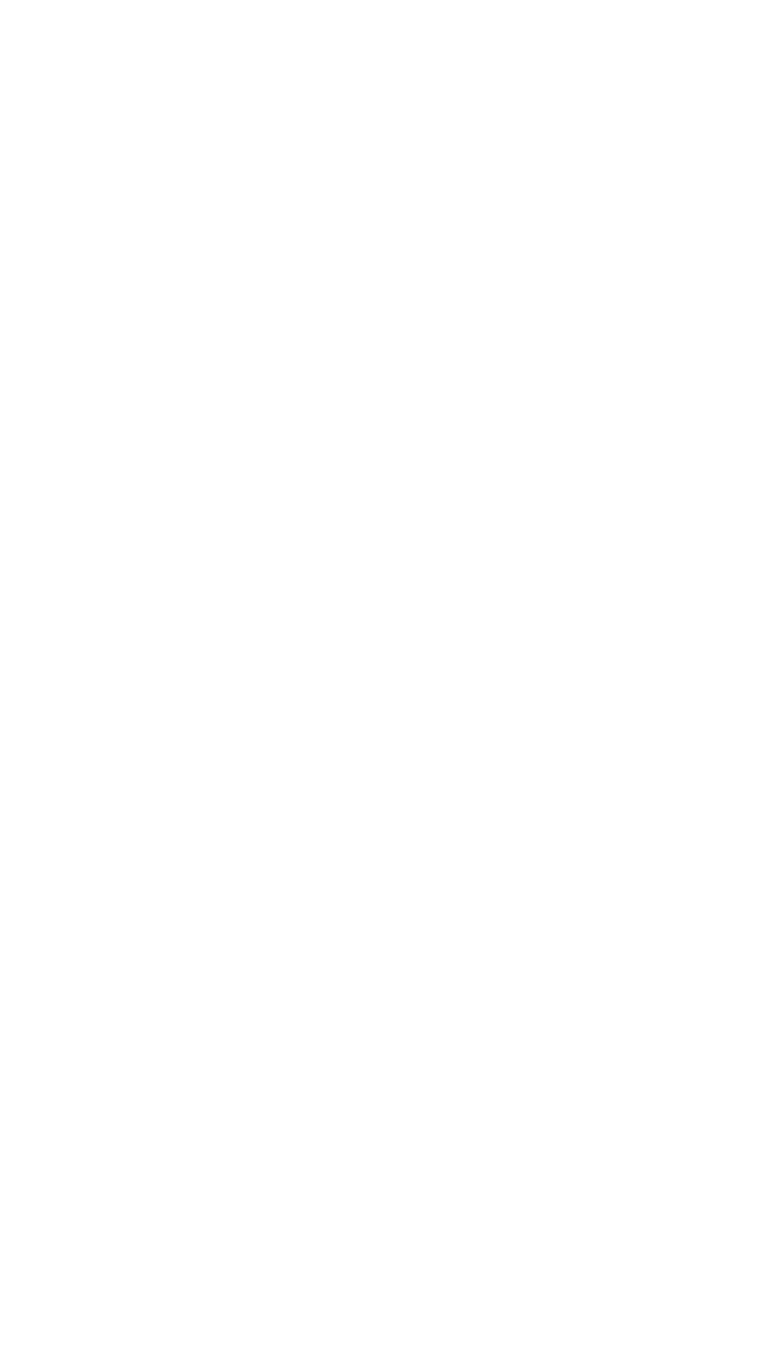
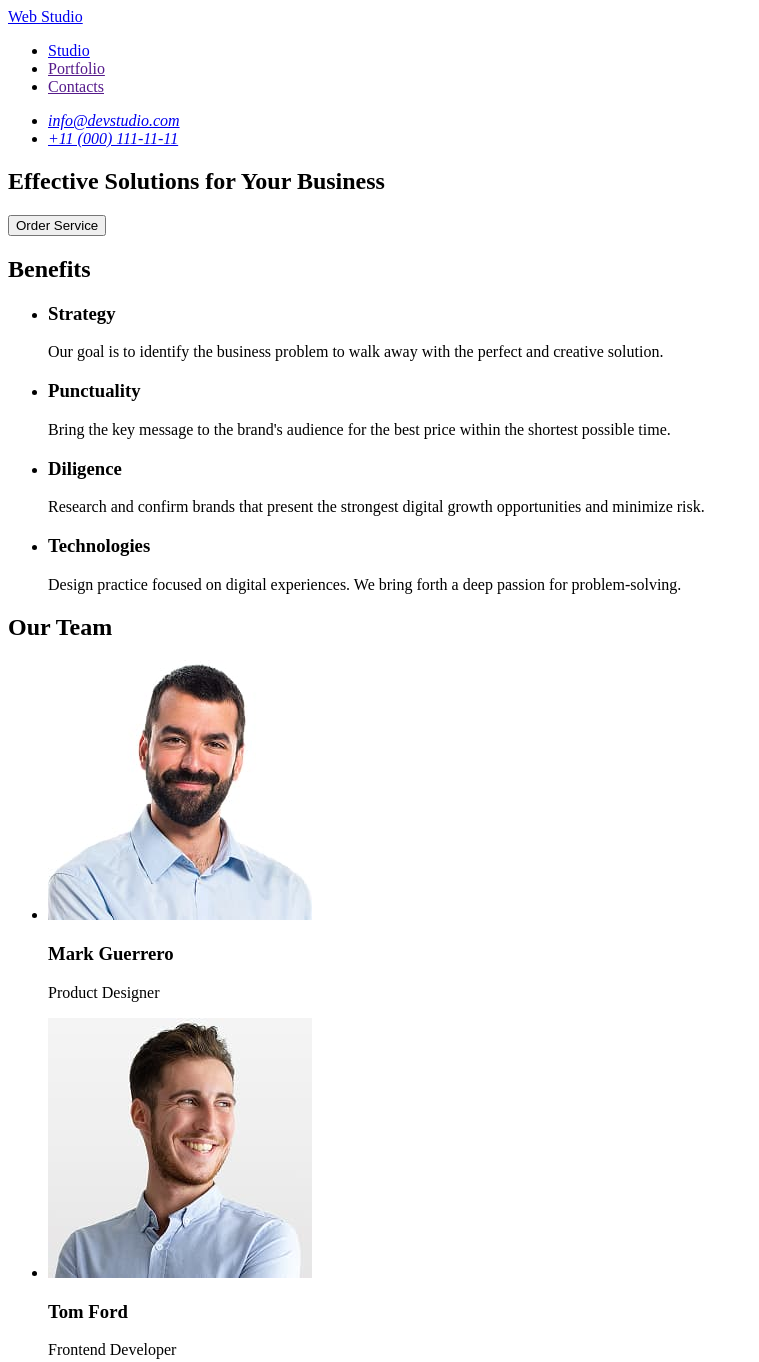
Before and after one commit to Maksym7788/markup-hw-01, a plain HTML site: page index.html in a window 1280 px wide. Shown: the top 1362 px of the page, without its empty margins (0-759 px from the left). Before the commit the page ends 800 px from the top, so only its background shows below. Drawn offline with Linux system fonts and the light colour scheme.

Commit message:
header main footer add

```diff
--- a/index.html
+++ b/index.html
@@ -6,7 +6,122 @@
     <title>Document</title>
   </head>
   <body>
-    <header></header>
-    <main></main>
+    <!-- ------------------------------ -->
+    <header>
+      <nav>
+        <a href="./index.html">Web <span>Studio</span></a>
+        <ul>
+          <li><a href="./index.html">Studio</a></li>
+          <li><a href="">Portfolio</a></li>
+          <li><a href="">Contacts</a></li>
+        </ul>
+      </nav>
+      <address>
+        <ul>
+          <li>
+            <a href="mailto:info@devstudio.com">info@devstudio.com</a>
+          </li>
+          <li>
+            <a href="tel:+110001111111">+11 (000) 111-11-11</a>
+          </li>
+        </ul>
+      </address>
+    </header>
+    <!-- ------------------------------ -->
+    <main>
+      <section>
+        <h1>Effective Solutions for Your Business</h1>
+        <button type="button">Order Service</button>
+      </section>
+      <!-- ---------------------------- -->
+      <section>
+        <h2>Benefits</h2>
+        <ul>
+          <li>
+            <h3>Strategy</h3>
+            <p>
+              Our goal is to identify the business problem to walk away with the
+              perfect and creative solution.
+            </p>
+          </li>
+          <li>
+            <h3>Punctuality</h3>
+            <p>
+              Bring the key message to the brand's audience for the best price
+              within the shortest possible time.
+            </p>
+          </li>
+          <li>
+            <h3>Diligence</h3>
+            <p>
+              Research and confirm brands that present the strongest digital
+              growth opportunities and minimize risk.
+            </p>
+          </li>
+          <li>
+            <h3>Technologies</h3>
+            <p>
+              Design practice focused on digital experiences. We bring forth a
+              deep passion for problem-solving.
+            </p>
+          </li>
+        </ul>
+      </section>
+      <!-- ---------------------------- -->
+      <section>
+        <h2>Our Team</h2>
+        <ul>
+          <li>
+            <img
+              src="./images/our-team/mark-guerrero.jpg"
+              alt="Mark Guerrero avatar"
+              width="264"
+              height="260"
+            />
+            <h3>Mark Guerrero</h3>
+            <p>Product Designer</p>
+          </li>
+          <li>
+            <img
+              src="./images/our-team/tom-ford.jpg"
+              alt="Tom Ford avatar"
+              width="264"
+              height="260"
+            />
+            <h3>Tom Ford</h3>
+            <p>Frontend Developer</p>
+          </li>
+          <li>
+            <img
+              src="./images/our-team/camila-garcia.jpg"
+              alt="Camila Garcia avatar"
+              width="264"
+              height="260"
+            />
+            <h3>Camila Garcia</h3>
+            <p>Marketing</p>
+          </li>
+          <li>
+            <img
+              src="./images/our-team/daniel-wilson.jpg"
+              alt="Daniel Wilson"
+              width="264"
+              height="260"
+            />
+            <h3>Daniel Wilson</h3>
+            <p>UI Designer</p>
+          </li>
+        </ul>
+      </section>
+    </main>
+    <footer>
+      <div>
+        <a href="./index.html"> Web <span>Studio</span> </a>
+        <p>
+          Increase the flow of customers and sales for your business with
+          digital marketing & growth solutions.
+        </p>
+      </div>
+    </footer>
   </body>
 </html>
```
Also changed, not shown: images/our-team/camila-garcia.jpg (added), images/our-team/daniel-wilson.jpg (added), images/our-team/mark-guerrero.jpg (added), images/our-team/tom-ford.jpg (added).
